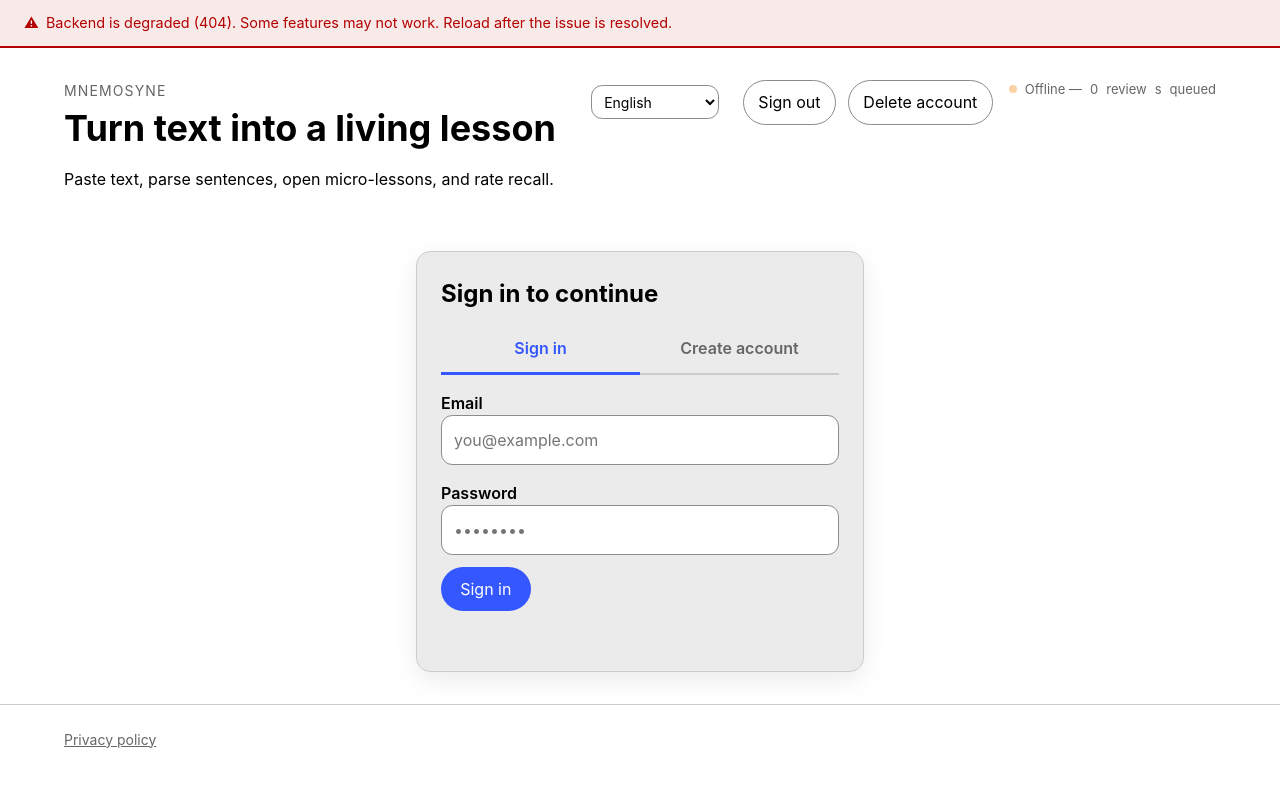
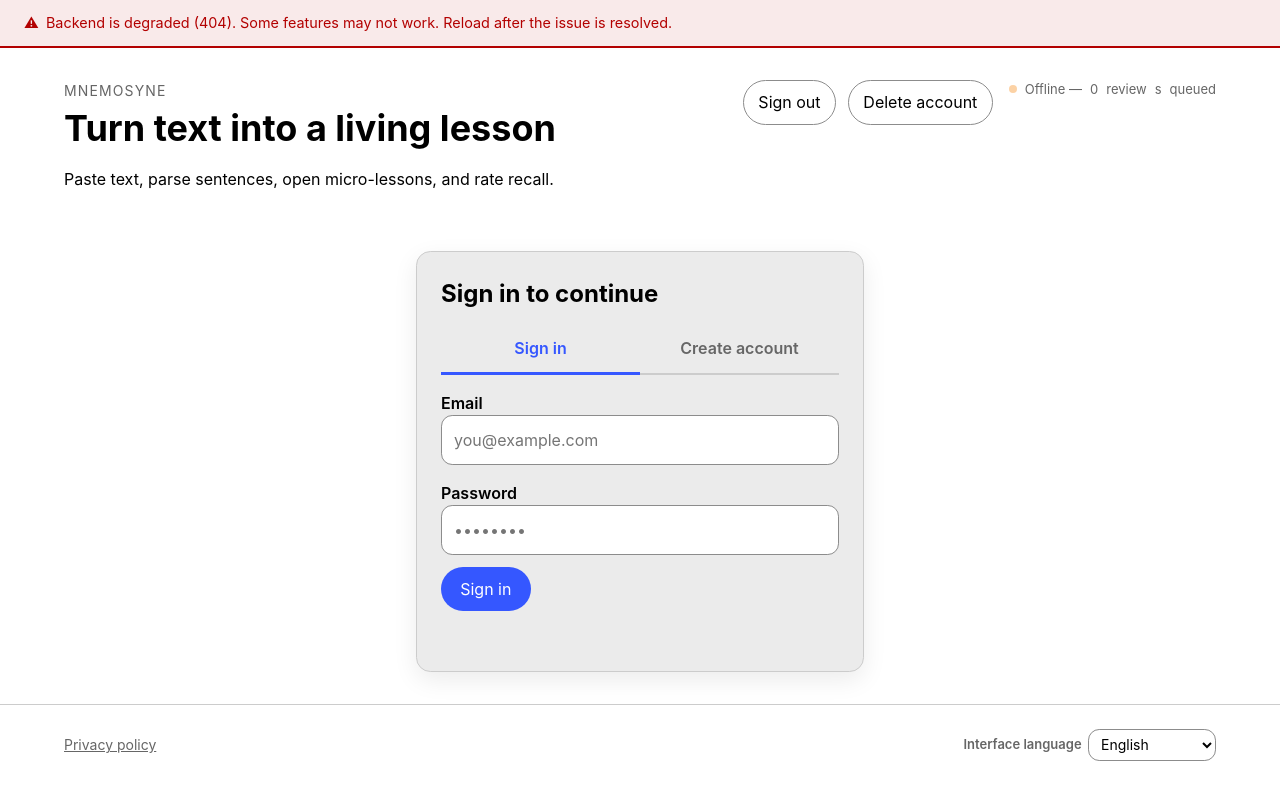
Before and after one commit to its-not-rocket-science/mnemosyne, a plain HTML site: page frontend/index.html in a window 1280 px wide. Drawn offline with Linux system fonts and the light colour scheme; no server answers.

Commit message:
feat: add interface language switcher

```diff
--- a/frontend/css/global.css
+++ b/frontend/css/global.css
@@ -685,6 +685,11 @@ select:focus-visible {
 }
 
 .site-footer__inner {
+  display: flex;
+  align-items: center;
+  justify-content: space-between;
+  flex-wrap: wrap;
+  gap: var(--space-2);
   font-size: 0.875rem;
   color: var(--muted);
 }
@@ -701,28 +706,27 @@ select:focus-visible {
   color: var(--text);
 }
 
-/* ── Header controls ─────────────────────────────────────────────────────────
-   Groups the UI language switcher and user-info on the inline-end edge.
-   Always visible — the language switcher is accessible pre- and post-auth.  */
-.header-controls {
-  display: flex;
-  align-items: center;
-  gap: var(--space-2);
-  flex-wrap: wrap;
-  margin-inline-start: auto;
-}
-
 /* ── UI language switcher ────────────────────────────────────────────────────
    Compact select override — the global input/select rule sets inline-size:100%
    which would stretch it full-width inside the flex row.                     */
 .ui-lang-select {
   display: flex;
   align-items: center;
+  gap: 0.4rem;
+}
+
+.ui-lang-select__label {
+  font-size: 0.8125rem;
+  color: var(--muted);
+  white-space: nowrap;
 }
 
 .ui-lang-select select {
+  /* Explicit width so nested-flex + global inline-size:100% can't collapse it. */
+  width: auto;
+  min-width: 8rem;
   inline-size: auto;
-  padding-block: 0.4rem;
-  padding-inline: 0.5rem 1.8rem;
+  padding-block: 0.35rem;
+  padding-inline: 0.5rem 0.25rem;
   font-size: 0.875rem;
 }
--- a/frontend/index.html
+++ b/frontend/index.html
@@ -39,24 +39,6 @@
         </div>
 
         <!--
-          header-controls groups the UI language switcher and user-info so they
-          stay together on the inline-end edge across all viewport widths.
-        -->
-        <div class="header-controls">
-          <!--
-            UI language switcher — always visible, pre-auth and post-auth.
-            Options are populated by initUiLanguage() in i18n.js from browser
-            language detection; the user can override at any time.
-            The label is visually hidden but available to AT.
-          -->
-          <div class="ui-lang-select">
-            <label for="ui-language" class="sr-only" data-i18n="ui_language_label">Interface language</label>
-            <select id="ui-language" aria-label="Interface language" data-i18n-aria-label="ui_language_label">
-              <!-- populated by initUiLanguage() -->
-            </select>
-          </div>
-
-          <!--
           Hidden until JS confirms a signed-in session.
           aria-label gives a meaningful landmark name for the user controls.
         -->
@@ -68,7 +50,6 @@
                   data-i18n="sign_out">Sign out</button>
           <button type="button" id="delete-account-btn" class="ghost-button ghost-button--danger"
                   data-i18n="delete_account">Delete account</button>
-          </div>
         </div>
 
         <!--
@@ -353,6 +334,13 @@
     <footer class="site-footer">
       <div class="wrap site-footer__inner">
         <p><a href="./privacy.html" data-i18n="privacy_policy">Privacy policy</a></p>
+        <div class="ui-lang-select">
+          <label for="ui-language" class="ui-lang-select__label"
+                 data-i18n="ui_language_label">Interface language</label>
+          <select id="ui-language">
+            <option value="en">English</option>
+          </select>
+        </div>
       </div>
     </footer>
   </body>
--- a/frontend/sw.js
+++ b/frontend/sw.js
@@ -18,7 +18,7 @@
  * the activate event.
  */
 
-const CACHE_VERSION   = 'v2';
+const CACHE_VERSION   = 'v4';
 const CACHE_NAME      = `mnemosyne-static-${CACHE_VERSION}`;
 
 const STATIC_ASSETS = [
@@ -28,6 +28,7 @@ const STATIC_ASSETS = [
   '/css/components.css',
   '/js/main.js',
   '/js/auth.js',
+  '/js/i18n.js',
   '/js/offline.js',
   '/components/mnemosyne-modal.js',
   '/components/mnemosyne-pill.js',
```
Also changed, not shown: .claude/settings.local.json. Lines whose indentation alone changed are shown as unchanged.
